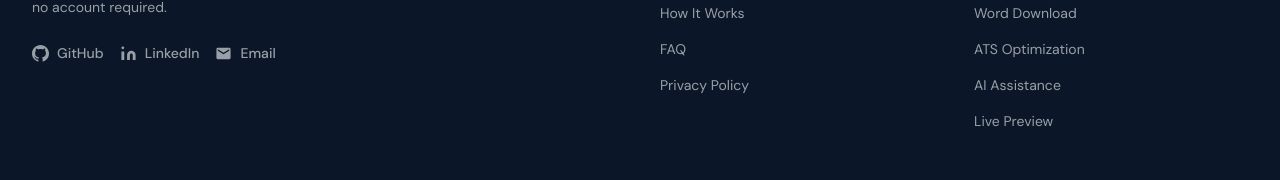
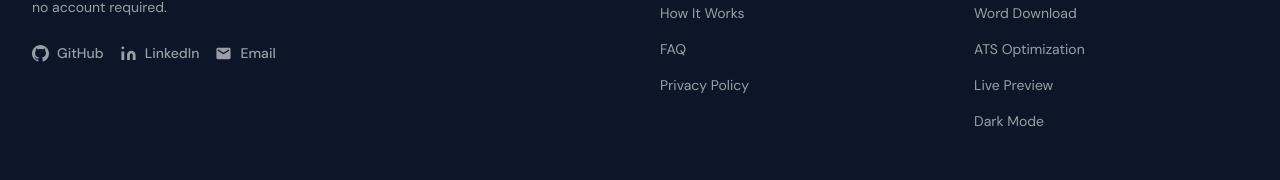
Before and after one commit to malikmahmad/CareerMint, a React (Vite) app: page /#/ in a window 1280 px wide. Shown: the part 6314-6494 px from the top of the page. Built offline with nearby package versions, Linux system fonts and the light colour scheme.

Commit message:
Update LandingPage.jsx

```diff
--- a/src/components/LandingPage.jsx
+++ b/src/components/LandingPage.jsx
@@ -2,7 +2,7 @@ import { useState, useEffect, useRef } from "react";
 import { useNavigate } from "react-router-dom";
 import ThemeToggler from "./ThemeToggler/ThemeToggler";
 
-/* ─── SCROLL REVEAL HOOK ─── */
+// scroll reveal
 function useReveal() {
   const ref = useRef(null);
   useEffect(() => {
@@ -700,7 +700,7 @@ function Footer() {
           <div>
             <h4 className="font-display font-bold text-xs uppercase tracking-widest mb-5" style={{ color: "#22c55e" }}>Product</h4>
             <ul className="space-y-3">
-              {["Free Resume Builder","PDF Download","Word Download","ATS Optimization","AI Assistance","Live Preview"].map((item) => (
+              {["Free Resume Builder","PDF Download","Word Download","ATS Optimization","Live Preview","Dark Mode"].map((item) => (
                 <li key={item}><span className="text-sm" style={{ color: F2 }}>{item}</span></li>
               ))}
             </ul>
```
